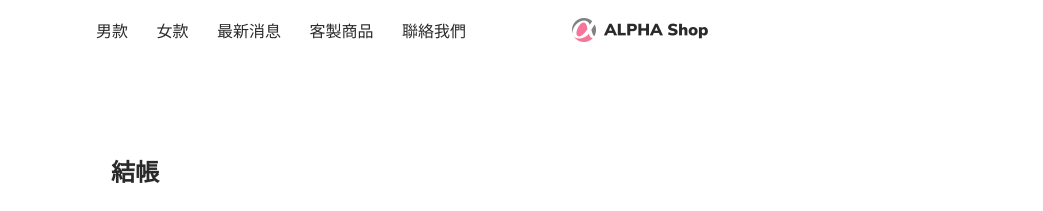
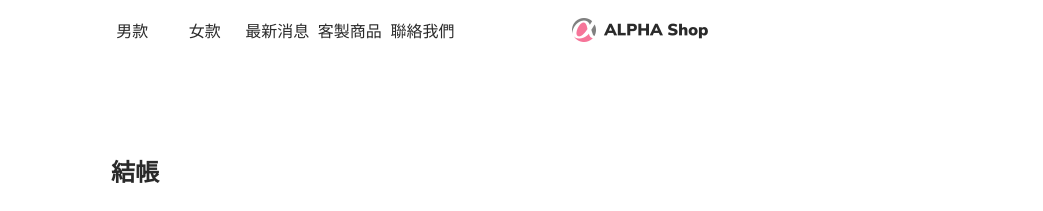
Before and after one commit to YPINPIN/ALPHA-Shop, a website: page index.html in a window 1280 px wide. Shown: the top 211 px of the page, 0-1043 px from the left. Drawn offline with Linux system fonts and the light colour scheme.

Commit message:
[MOD] Modify navbar add hamburger

```diff
--- a/index.html
+++ b/index.html
@@ -16,7 +16,6 @@
   <body>
     <header>
       <nav class="navbar">
-        <section class="navbar__left">
         <label class="navbar__toggle-label" for="navbar__toggle">
           <img
             src="./src/image/nav/bx_bx-menu-alt-left@2x.png"
@@ -29,21 +28,23 @@
           id="navbar__toggle"
           class="navbar__toggle d-none"
         />
-          <section class="navbar__nav-list">
-            <a href="#" class="navbar__nav-list__item">男款</a>
-            <a href="#" class="navbar__nav-list__item">女款</a>
-            <a href="#" class="navbar__nav-list__item">最新消息</a>
-            <a href="#" class="navbar__nav-list__item">客製商品</a>
-            <a href="#" class="navbar__nav-list__item">聯絡我們</a>
-          </section>
-        </section>
-        <section>
-          <img
-            src="./src/image/nav/Logo@2x.png"
-            alt=""
-            class="navbar__brand"
-          />
-        </section>
+        <ul class="navbar__nav-list">
+          <li class="navbar__nav-list__item">
+            <a href="#" class="navbar__nav-list__link">男款</a>
+          </li>
+          <li class="navbar__nav-list__item">
+            <a href="#" class="navbar__nav-list__link">女款</a>
+          </li>
+          <li class="navbar__nav-list__item">
+            <a href="#" class="navbar__nav-list__link">最新消息</a>
+          </li>
+          <li class="navbar__nav-list__item">
+            <a href="#" class="navbar__nav-list__link">客製商品</a>
+          </li>
+          <li class="navbar__nav-list__item">
+            <a href="#" class="navbar__nav-list__link">聯絡我們</a>
+          </li>
+          <li class="navbar__nav-list__item">
             <section class="navbar__tool-list">
               <a href="#">
                 <img src="./src/image/nav/search@2x.png" alt="" class="navbar__tool-list__item">
@@ -54,6 +55,15 @@
               <a href="#">
                 <img src="./src/image/nav/mode@2x.png" alt="" class="navbar__tool-list__item">
               </a>
+            </section>
+          </li>
+        </ul>
+        <section>
+          <img
+            src="./src/image/nav/Logo@2x.png"
+            alt=""
+            class="navbar__brand"
+          />
         </section>
       </nav>
     </header>
--- a/src/scss/_color.scss
+++ b/src/scss/_color.scss
@@ -9,3 +9,4 @@ $btn-control-border-color: #e6e6eb;
 $btn-control-prev-color: #ffffff;
 $btn-control-next-color: #f67599;
 $footer-bg: #e5e5e5;
+$nav-divider-color: rgba(42, 42, 42, 0.1);
--- a/src/scss/_header.scss
+++ b/src/scss/_header.scss
@@ -18,15 +18,36 @@ header {
       top: 50%;
       left: 15px;
       transform: translateY(-50%);
+      cursor: pointer;
       width: 24px;
       height: 24px;
     }
+    &__toggle:checked ~ .navbar__nav-list {
+      transition: transform 0.3s ease-out;
+      transform: scale(1, 1);
+      > .navbar__nav-list__item {
+        opacity: 1;
+      }
+    }
     &__nav-list {
-      display: none;
-      &__item,
-      &__item:active {
+      position: absolute;
+      top: 56px;
+      width: 100%;
+      background: $white;
+      box-shadow: 0 2px 2px 2px $nav-divider-color;
+      transform-origin: top;
+      transform: scale(1, 0);
+      &__item {
+        height: 72px;
+        border-top: 1px solid $nav-divider-color;
+        margin: 0 14.5px;
+        transition: opacity 0.2s ease-out 0.15s;
+        opacity: 0;
+      }
+      &__link,
+      &__link:active {
         @include font-setting(16px);
-        line-height: 24px;
+        line-height: 72px;
       }
     }
     &__brand {
@@ -35,17 +56,21 @@ header {
       height: 24px;
     }
     &__tool-list {
-      display: none;
+      display: flex;
+      justify-content: space-between;
+      align-items: center;
+      width: 150px;
+      height: 72px;
+      margin: 0 auto;
+      &__item {
+        width: 24px;
+        height: 24px;
+      }
     }
   }
 }
 
 /********* Header 桌機版樣式 *********/
-@media screen and (min-width: 376px) {
-  header {
-    // height: 60px;
-  }
-}
 
 @media screen and (min-width: 768px) {
   header {
@@ -53,19 +78,29 @@ header {
     .navbar {
       width: 85%;
       margin: 0 auto;
-      display: flex;
-      justify-content: space-between;
-      align-items: center;
-      &__left {
-        width: 34%;
-      }
       &__hamburger {
         display: none;
       }
       &__nav-list {
-        flex: 1 1;
+        position: static;
+        top: 0;
         display: flex;
-        justify-content: space-between;
+        box-shadow: none;
+        transform: scale(1, 1);
+        &__item {
+          height: 60px;
+          border-top: none;
+          margin: 0 auto;
+          opacity: 1;
+          flex: 0.1 1;
+        }
+        &__item:last-child {
+          flex: 1 1;
+        }
+        &__link,
+        &__link:active {
+          line-height: 60px;
+        }
       }
       &__brand {
         position: absolute;
@@ -74,13 +109,12 @@ header {
         transform: translate(-50%, -50%);
       }
       &__tool-list {
-        flex: 1 1;
-        display: flex;
+        position: absolute;
+        right: 0;
         justify-content: flex-end;
-        width: 132px;
+        width: auto;
+        height: 60px;
         &__item {
-          width: 24px;
-          height: 24px;
           margin-left: 32px;
         }
       }
```
Also changed, not shown: src/css/style.css, 1 other file. Lines whose indentation alone changed are shown as unchanged.
